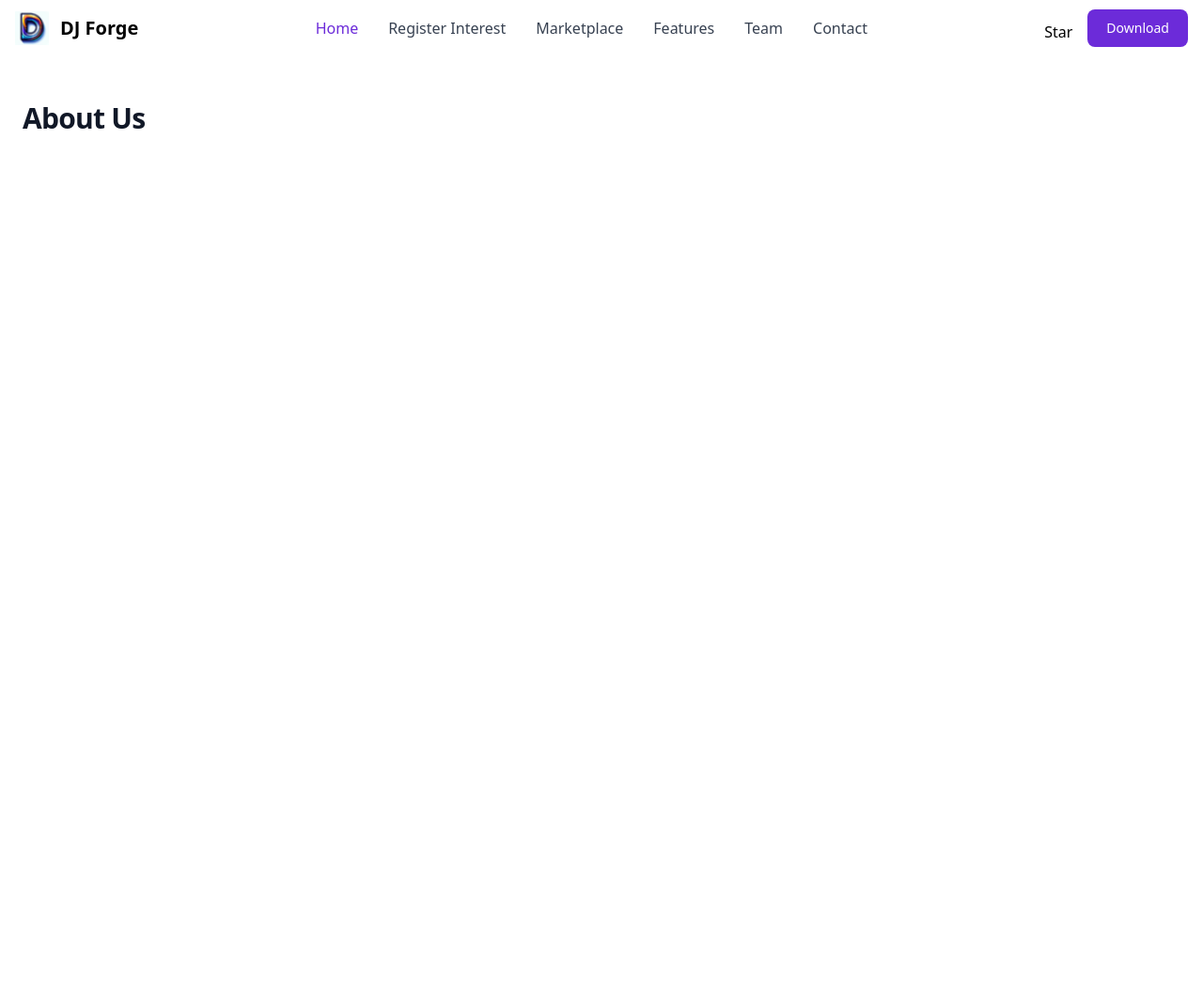
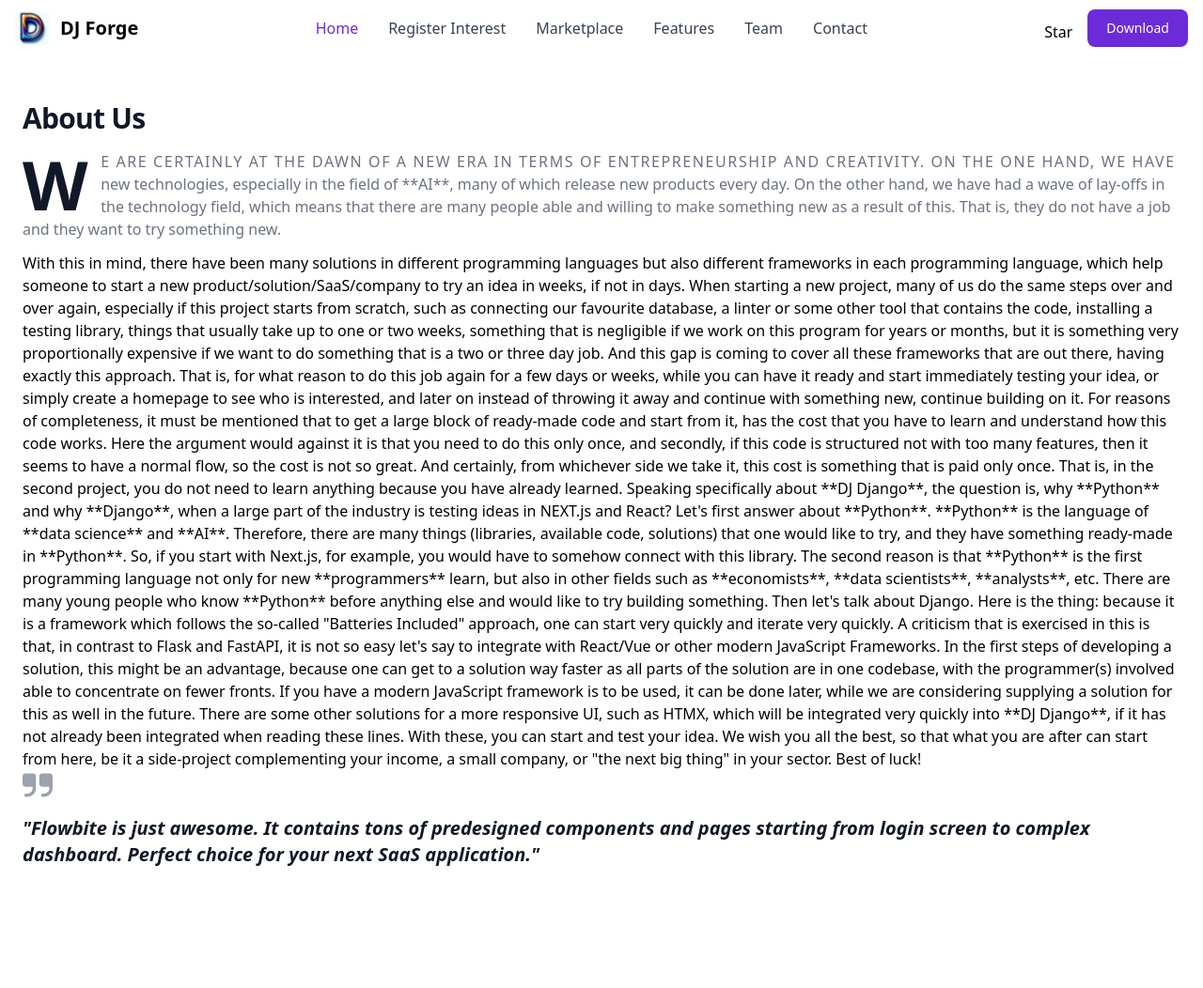
Before and after one commit to dimitrismistriotis/djforge, a Django app: page /pages/about_us in a window 1280 px wide. Shown: the whole page at 94% size. Before the commit the page ends 137 px from the top, so only its background shows below. Run offline with Django 5.2, Linux system fonts and the light colour scheme; style sheets or scripts are compiled from the project's sources; some libraries are stand-ins or nearby versions.

Commit message:
feat(Content) Copied content from manifest and styling from Flowbite

```diff
--- a/dj_content/templates/dj_content/about_us.html
+++ b/dj_content/templates/dj_content/about_us.html
@@ -16,6 +16,84 @@
           >
             About Us
           </h2>
+
+          <p class="mb-3 text-gray-500 dark:text-gray-400 first-line:uppercase first-line:tracking-widest first-letter:text-7xl first-letter:font-bold first-letter:text-gray-900 dark:first-letter:text-gray-100 first-letter:me-3 first-letter:float-start">
+              We are certainly at the dawn of a new era in terms of entrepreneurship and creativity.
+              On the one hand, we have new technologies, especially in the field of **AI**,
+              many of which release new products every day. On the other hand, we have had a wave
+              of lay-offs in the technology field, which means that there are many people able and
+              willing to make something new as a result of this. That is, they do not have a job and
+              they want to try something new.
+          </p>
+
+            With this in mind, there have been many solutions in different programming languages
+            but also different frameworks in each programming language, which help someone to start
+            a new product/solution/SaaS/company to try an idea in weeks, if not in days.
+
+            When starting a new project, many of us do the same steps over and over again,
+            especially if this project starts from scratch, such as connecting our favourite
+            database, a linter or some other tool that contains the code, installing a testing
+            library, things that usually take up to one or two weeks, something that is negligible
+            if we work on this program for years or months, but it is something very proportionally
+            expensive if we want to do something that is a two or three day job.
+
+            And this gap is coming to cover all these frameworks that are out there,
+            having exactly this approach. That is, for what reason to do this job again for a
+            few days or weeks, while you can have it ready and start immediately testing your idea,
+            or simply create a homepage to see who is interested, and later on instead of throwing
+            it away and continue with something new, continue building on it.
+
+            For reasons of completeness, it must be mentioned that to get a large block of
+            ready-made code and start from it, has the cost that you have to learn and understand
+            how this code works. Here the argument would against it is that you need to do this
+            only once, and secondly, if this code is structured not with too many features,
+            then it seems to have a normal flow, so the cost is not so great. And certainly,
+            from whichever side we take it, this cost is something that is paid only once.
+            That is, in the second project, you do not need to learn anything because you have
+            already learned.
+
+            Speaking specifically about **DJ Django**, the question is, why **Python** and why
+            **Django**, when a large part of the industry is testing ideas in NEXT.js and React?
+
+            Let's first answer about **Python**. **Python** is the language of **data science** and
+            **AI**.
+            Therefore, there are many things (libraries, available code, solutions) that one would
+            like to try, and they have something ready-made in **Python**.
+            So, if you start with Next.js, for example, you would have to somehow connect with
+            this library.
+
+            The second reason is that **Python** is the first programming language not only for new
+            **programmers** learn, but also in other fields such as **economists**,
+            **data scientists**, **analysts**, etc. There are many young people who know
+            **Python** before anything else and would like to try building something.
+
+            Then let's talk about Django. Here is the thing: because it is a framework which
+            follows the so-called "Batteries Included" approach, one can start very quickly and
+            iterate very quickly. A criticism that is exercised in this is that, in contrast to
+            Flask and FastAPI, it is not so easy let's say to integrate with React/Vue or other
+            modern JavaScript Frameworks.
+            In the first steps of developing a solution, this might be an advantage, because
+            one can get to a solution way faster as all parts of the solution are in one codebase,
+            with the programmer(s) involved able to concentrate on fewer fronts. If you have a
+            modern JavaScript framework is to be used, it can be done later, while we are
+            considering supplying a solution for this as well in the future.
+
+            There are some other solutions for a more responsive UI, such as HTMX, which
+            will be integrated very quickly into **DJ Django**,
+            if it has not already been integrated when reading these lines.
+
+            With these, you can start and test your idea. We wish you all the best,
+            so that what you are after can start from here, be it a side-project complementing
+            your income, a small company, or "the next big thing" in your sector. Best of luck!
+
+
+          <blockquote class="text-xl italic font-semibold text-gray-900 dark:text-white">
+              <svg class="w-8 h-8 text-gray-400 dark:text-gray-600 mb-4" aria-hidden="true" xmlns="http://www.w3.org/2000/svg" fill="currentColor" viewBox="0 0 18 14">
+                  <path d="M6 0H2a2 2 0 0 0-2 2v4a2 2 0 0 0 2 2h4v1a3 3 0 0 1-3 3H2a1 1 0 0 0 0 2h1a5.006 5.006 0 0 0 5-5V2a2 2 0 0 0-2-2Zm10 0h-4a2 2 0 0 0-2 2v4a2 2 0 0 0 2 2h4v1a3 3 0 0 1-3 3h-1a1 1 0 0 0 0 2h1a5.006 5.006 0 0 0 5-5V2a2 2 0 0 0-2-2Z"/>
+              </svg>
+              <p>"Flowbite is just awesome. It contains tons of predesigned components and pages starting from login screen to complex dashboard. Perfect choice for your next SaaS application."</p>
+          </blockquote>
+
         </div>
       </div>
     </section>
```
